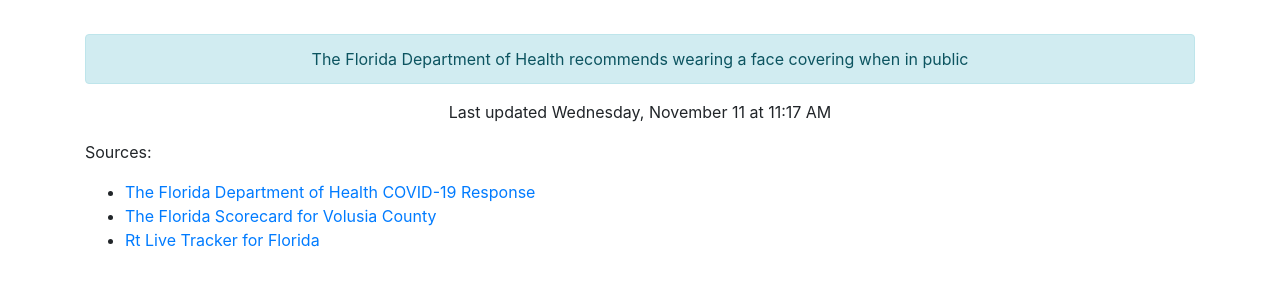
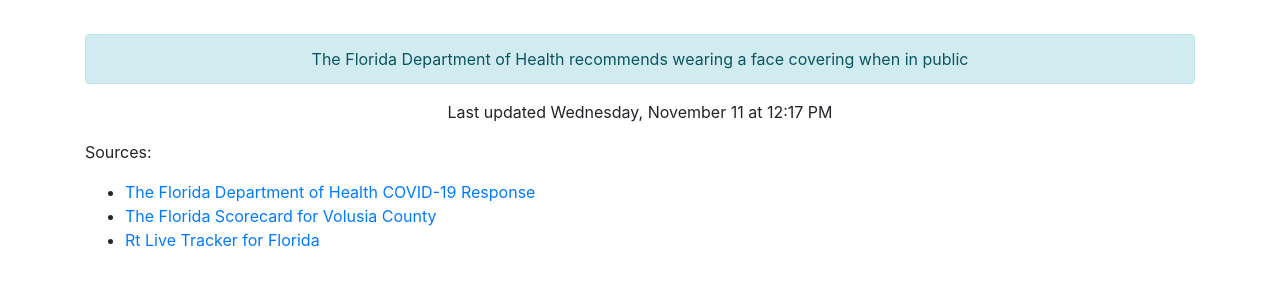
Before and after one commit to thinkjson/timeforchurch, a Jekyll site: the page built from index.md, in a window 1280 px wide. Shown: the part 586-872 px from the top of the page. Built offline with Jekyll 4.4.1, drawn with Linux system fonts in a browser that asks for light colours; our own code applies the rules of GitHub Pages for plain Markdown files.

Commit message:
Updating data

```diff
--- a/_includes/data.html
+++ b/_includes/data.html
@@ -10,4 +10,4 @@
     <div class="outcome text-success">YES</div>
     <div class="alert alert-info" role="alert">The Florida Department of Health recommends wearing a face covering when in public</div>
 
-    <p>Last updated Wednesday, November 11 at 11:17 AM</p>
+    <p>Last updated Wednesday, November 11 at 12:17 PM</p>
```
